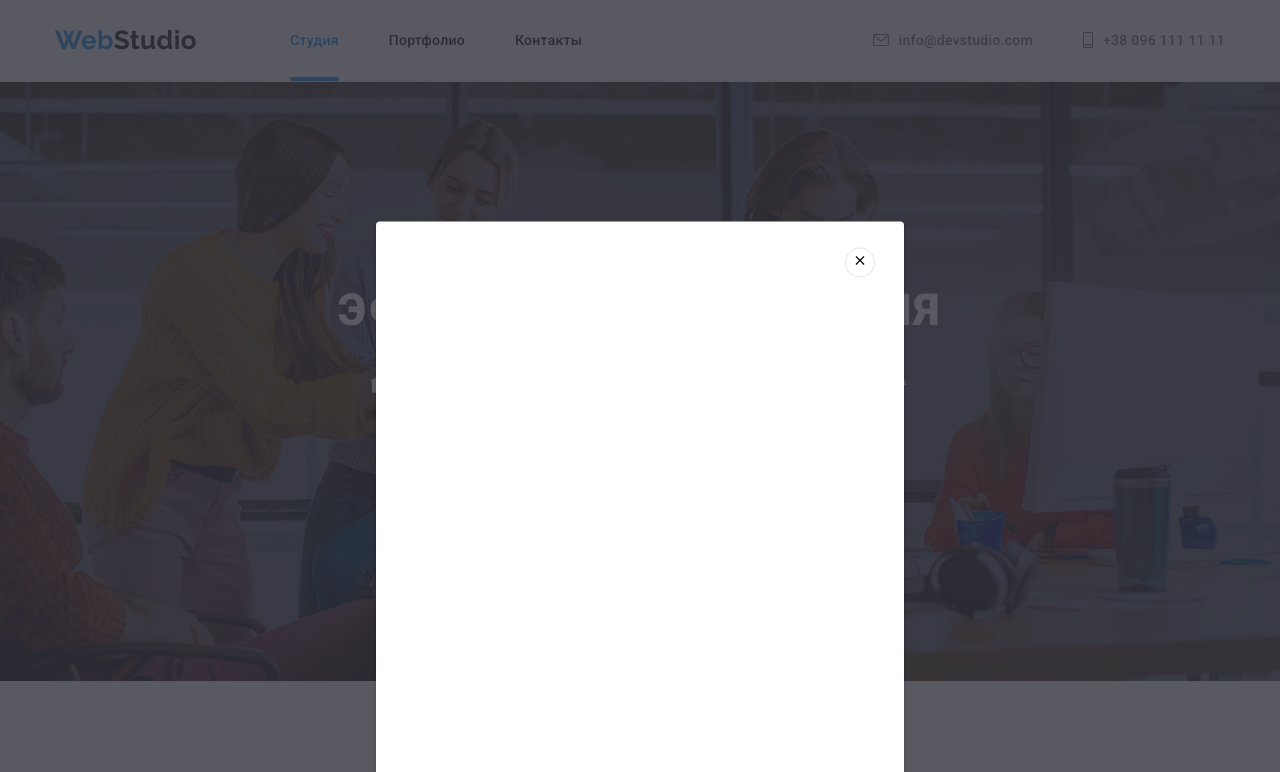
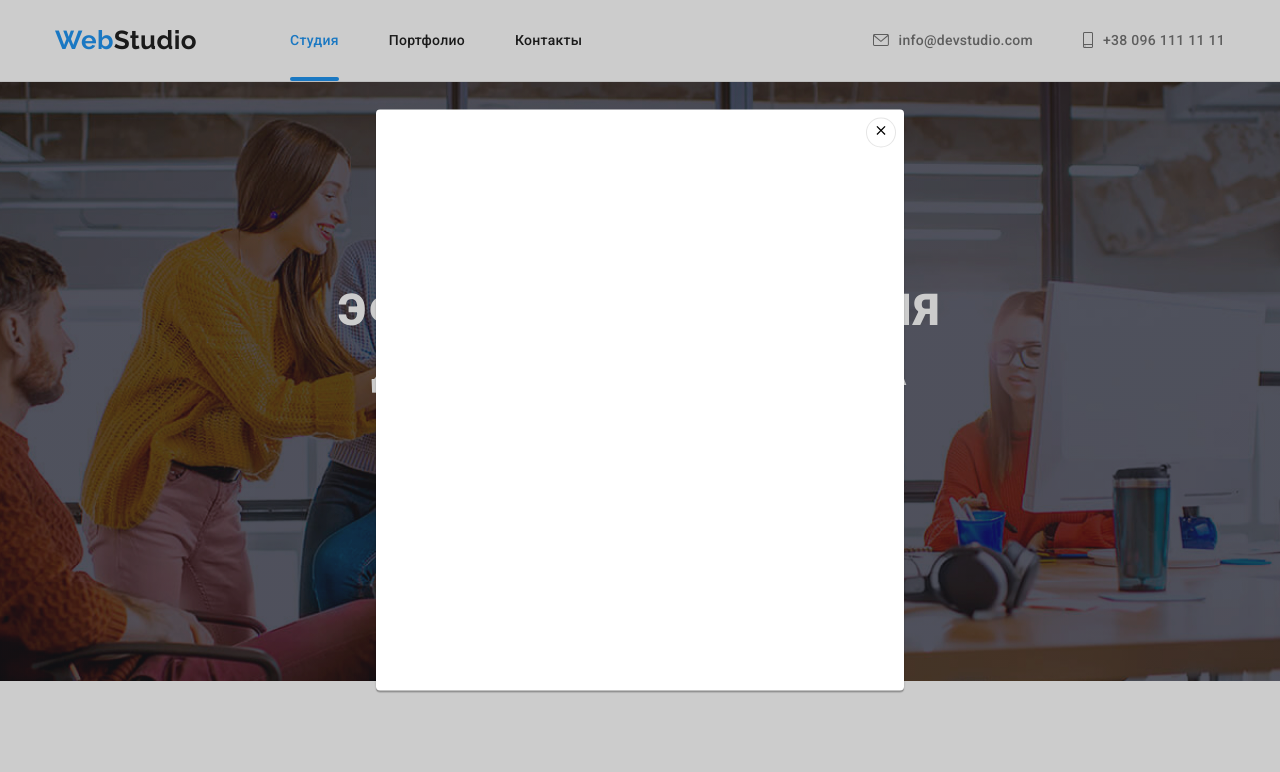
Before and after one commit to Larysa86/draft, a plain HTML site: page index.html in a window 1280 px wide. Both pictures are taken after a click on the button "Заказать услугу". Shown: the top 772 px of the page. Drawn offline with nearby package versions, Linux system fonts and the light colour scheme.

Commit message:
add changes

```diff
--- a/css/styles.css
+++ b/css/styles.css
@@ -320,79 +320,6 @@ img {
 
 }
 
-/* Модальне вікно */
-
-.backdrop{
-    position: fixed;
-    top: 0;
-    left: 0;
-    width: 100%;
-    height: 1024px;
-    /* z-index: 1000;
-    width: 100%;
-    height: 100%;
-    opacity: 1;
-    visibility: visible;
-    pointer-events: initial;  */
-    background-color: rgba(47, 48, 58, 0.8);
-    transition: opacity 500ms cubic-bezier(0.4, 0, 0.2, 1),
-    visibility 400ms cubic-bezier(0.4, 0, 0.2, 1);
-
-
-    /* transition-property: opasity;
-    transition-duration: 250ms;
-    transition-timing-function: var(--timing-function); */
-
-
-}
-
-/* .backdrop.is-hidden .modal {
-    transform: scale(1.1) translate(-50%, -50%);
-    opacity: 0;
-} */
-
-.backdrop.is-hidden {
-    opacity: 0;
-    pointer-events: none;
-    visibility: hidden;
-}
-
-.modal{
-    position: absolute;
-    top: 50%;
-    left: 50%;
-    transform: translate(-50%, -50%);
-    width: 528px;
-    height: 581px;
-    background: #FFFFFF;
-    box-shadow: 0px 1px 3px rgba(0, 0, 0, 0.12), 0px 1px 1px rgba(0, 0, 0, 0.14), 0px 2px 1px rgba(0, 0, 0, 0.2);
-    border-radius: 4px;
-    /* margin: 0 auto; */
-    /* opacity: 1; */
-    /* transform: scale(1) translate(-50%, -50%); */
-
-    /* transition-property: transform, opasity;
-    transition-duration: 250ms;
-    transition-timing-function: var(--timing-function); */
-}
-
-.modal-close-btn {
-    position: absolute;
-    display: flex;
-    align-items: center;
-    justify-content: center;
-    border-radius: 50%;
-    padding: 0;
-    width: 30px;
-    height: 30px;
-    right: 29px;
-    top: 26px;
-    background: #FFFFFF;
-    border: 1px solid rgba(0, 0, 0, 0.1);
-    cursor: pointer;
-
-}
-
 
 /* Секція Переваги */
 
@@ -667,6 +594,62 @@ img {
 }
 
 
+/* Модальне вікно */
+
+.backdrop {
+    position: fixed;
+    top: 0;
+    left: 0;
+    width: 100%;
+    height: 100%;
+    background-color: rgba(0, 0, 0, 0.2);
+    opacity: 1;
+    visibility: visible;
+    pointer-events: initial;
+
+    transition: opacity, visibility var(--anim);
+
+}
+
+.backdrop.is-hidden {
+    opacity: 0;
+    pointer-events: none;
+    visibility: hidden;
+}
+
+.modal {
+    position: absolute;
+    top: 50%;
+    left: 50%;
+    transform: translate(-50%, -50%);
+    width: 528px;
+    height: 581px;
+    background-color: var(--background-color);
+    box-shadow: 0px 1px 3px rgba(0, 0, 0, 0.12), 0px 1px 1px rgba(0, 0, 0, 0.14), 0px 2px 1px rgba(0, 0, 0, 0.2);
+    border-radius: 4px;
+
+    transition: transform var(--anim);
+
+}
+
+.modal-close-btn {
+    position: absolute;
+    display: flex;
+    align-items: center;
+    justify-content: center;
+    width: 30px;
+    height: 30px;
+    border-radius: 50%;
+    border: 0;
+    padding: 0;
+    right: 8px;
+    top: 8px;
+    background-color: #FFFFFF;
+    border: 1px solid rgba(0, 0, 0, 0.1);
+    cursor: pointer;
+}
+
+
 /* Секція Портфоліо */
 
 /* Кнопки */
--- a/index.html
+++ b/index.html
@@ -83,15 +83,6 @@
 				<div class="container">
 					<h1 class="hero-title">Эффективные решения для вашего бизнеса</h1>
 					<button class="hero-button" type="button" data-modal-open>Заказать услугу</button>
-					<div class="backdrop is-hidden" data-modal>
-						<div class="modal">
-							<button class="modal-close-btn" type="button" data-modal-close>
-								<svg width="18" height="18">
-									<use href="./images/icons.svg#close-button"></use>
-								</svg>
-							</button>
-						</div>
-					</div>
 				</div>
 			</section>
 
@@ -584,6 +575,19 @@
 				</div>
 			</div>
 		</footer>
+
+		<!-- Модальне вікно -->
+
+		<div class="backdrop is-hidden" data-modal>
+			<div class="modal">
+				<button class="modal-close-btn" type="button" data-modal-close>
+					<svg width="18" height="18">
+						<use href="./images/icons.svg#close-button"></use>
+					</svg>
+				</button>
+			</div>
+		</div>
+
 		<script src="./js/modal.js"></script>
 	</body>
 </html>
```
